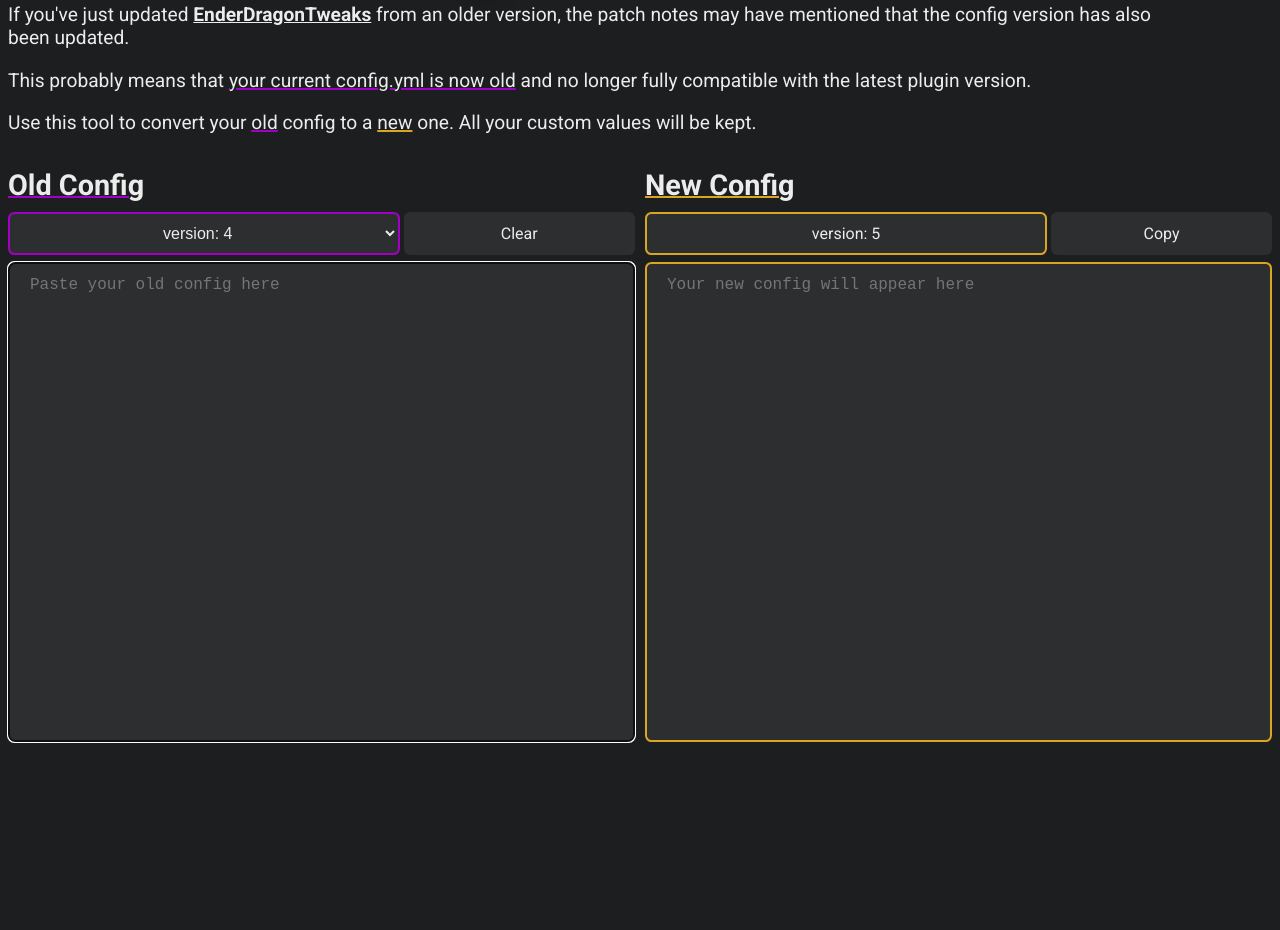
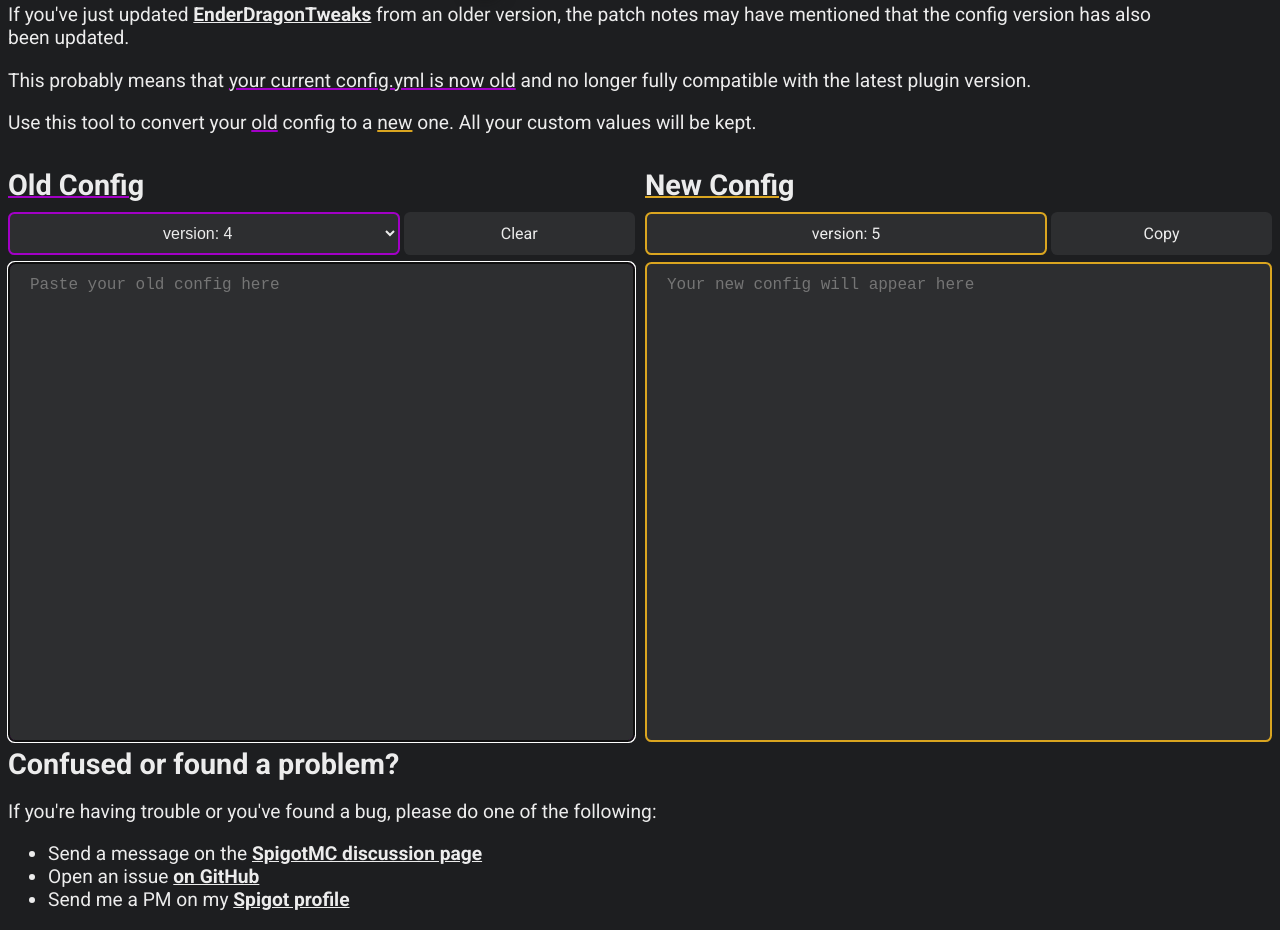
Before and after one commit to evs-dev/edt-config-updater, a plain HTML site: page index.html in a window 1280 px wide. Shown: the part 102-1032 px from the top of the page. Before the commit the page ends 857 px from the top, so only its background shows below. Drawn offline with Linux system fonts and the light colour scheme.

Commit message:
Add help section

```diff
--- a/index.html
+++ b/index.html
@@ -38,6 +38,14 @@
 
     <div id="debug" style="white-space:pre-wrap;font-family:monospace;"></div>
 
+    <h2>Confused or found a problem?</h2>
+    <p>If you're having trouble or you've found a bug, please do one of the following:</p>
+    <ul>
+        <li>Send a message on the <a href="https://www.spigotmc.org/threads/enderdragontweaks.458730">SpigotMC discussion page</a></li>
+        <li>Open an issue <a href="https://github.com/evs-dev/edt-config-updater/issues">on GitHub</a></li>
+        <li>Send me a PM on my <a href="https://www.spigotmc.org/members/evs.1039973">Spigot profile</a></li>
+    </ul>
+
     <script src="js-yaml.min.js"></script>
     <script src="index.js"></script>
 </body>
--- a/styles.css
+++ b/styles.css
@@ -42,7 +42,6 @@ a:hover {
 
 h2 {
     margin: 0;
-    text-decoration: underline;
 }
 
 .header {
```
